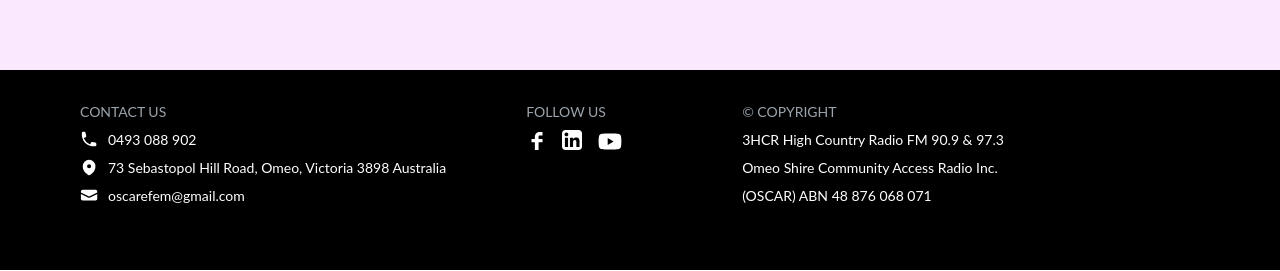
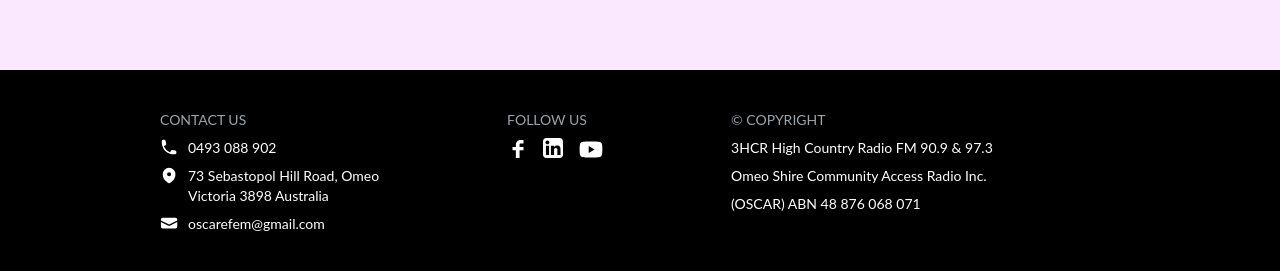
Before and after one commit to partyVic/3hrc, a React (Create React App) app in the folder client/: page / in a window 1280 px wide. Shown: the part 1162-1433 px from the top of the page. Built offline with nearby package versions, Linux system fonts and the light colour scheme; no server answers.

Commit message:
Style footer for moblie

```diff
--- a/client/src/components/Footer.js
+++ b/client/src/components/Footer.js
@@ -9,21 +9,25 @@
 const Footer = () => {
   return (
     <div className='
-    md:flex bg-black pb-8
-    hidden
+    md:flex bg-black md:px-20 xl:px-40
+    block py-10 px-10
     '>
 
-      <div className=' font-lato text-sm ml-20 mt-8 mb-8'>
+      <div className='font-lato text-sm md:mr-20 xl:mr-32'>
         <h4 className='text-[#9ba4ac]'>CONTACT US</h4>
         <div className='mt-2'>
           <span className='text-white flex mb-2'>
             <Phone />
             <p className='ml-2'>0493 088 902</p>
           </span>
-          <span className='text-white flex mb-2'>
-            <MapPin />
-            <p className='ml-2'>73 Sebastopol Hill Road, Omeo, Victoria 3898 Australia</p>
-          </span>
+          <div className='text-white'>
+            <span className='flex'>
+              <MapPin />
+              <p className='ml-2'>73 Sebastopol Hill Road, Omeo</p>
+            </span>
+            <p className='mb-2 ml-7'>Victoria 3898 Australia</p>
+          </div>
+
           <span className='text-white flex'>
             <Envelope />
             <p className='ml-2'>oscarefem@gmail.com</p>
@@ -31,7 +35,7 @@
         </div>
       </div>
 
-      <div className=' font-lato text-sm ml-20 mr-20 mt-8'>
+      <div className=' font-lato text-sm md:mr-20 md:mt-0 mt-6 xl:mr-32'>
         <h4 className='text-[#9ba4ac]'>FOLLOW US</h4>
         <div className='flex mt-2'>
           <span className='text-white mr-4'>
@@ -48,7 +52,7 @@
         </div>
       </div>
 
-      <div className=' font-lato text-sm mr-20 ml-10 mt-8'>
+      <div className=' font-lato text-sm md:mt-0 mt-6'>
         <h4 className='text-[#9ba4ac]'>&copy;&nbsp;COPYRIGHT</h4>
         <div className='text-white mt-2'>
           <p className='mb-2'>3HCR High Country Radio FM 90.9 & 97.3</p>
```
